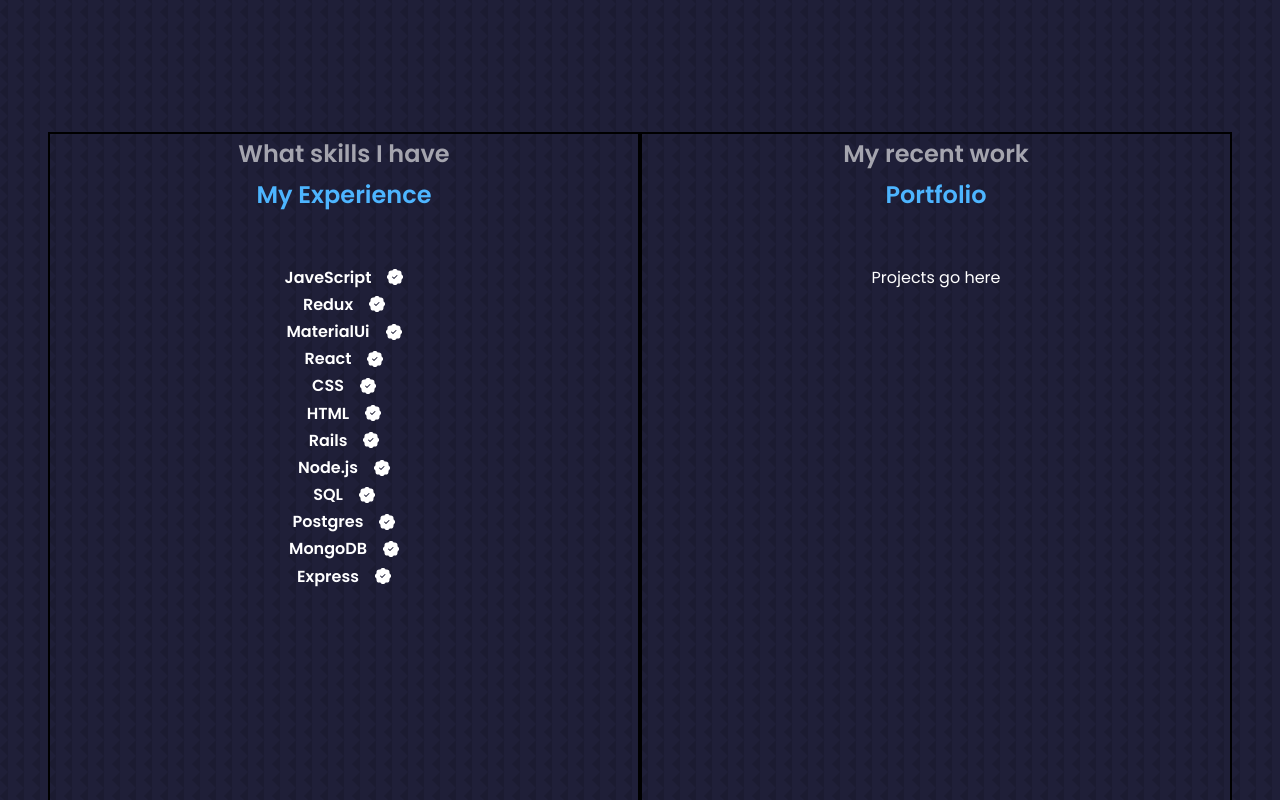
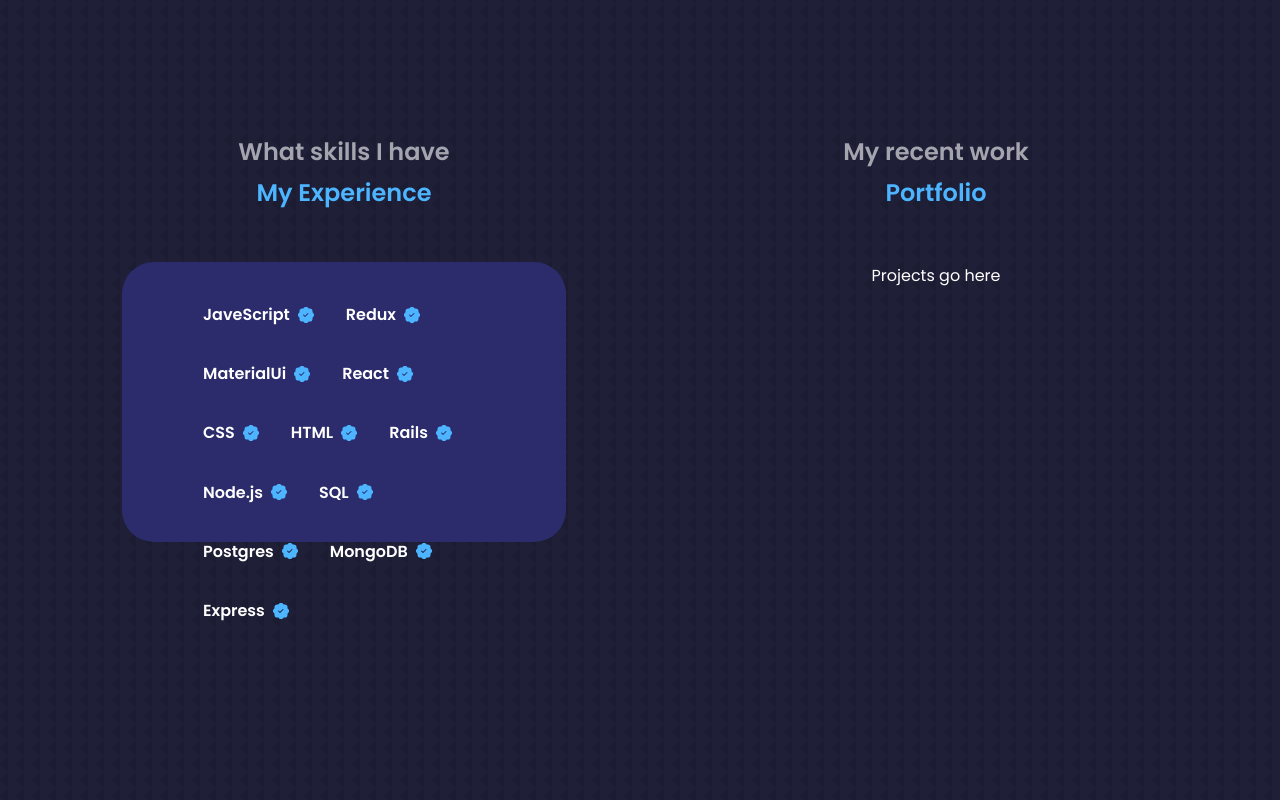
Before and after one commit to taine-rasmussen/portfoliov1, a React (Create React App) app: page / in a window 1280 px wide. Shown: the part 1900-2700 px from the top of the page. Built offline with nearby package versions, Linux system fonts and the light colour scheme.

Commit message:
skills styling

```diff
--- a/src/Components/Work/Work.css
+++ b/src/Components/Work/Work.css
@@ -10,18 +10,42 @@
   flex-wrap: wrap;
   justify-content: flex-start;
   /* height: 100%; */
-  border: 2px solid #000;
+  /* border: 2px solid #000; */
   width: 50%;
+}
+
+.work_skills_container {
+  display: flex;
+  flex-direction: row;
+  flex-wrap: wrap;
+  background: var(--colour-bg-variant);
+  padding: 2.4rem 5rem;
+  border-radius: 2rem;
+  width: 75%;
+  border: 1px solid transparent;
+  transition: var(--transition);
+  height: 35%;
+  gap: 2rem;
+}
+
+.work_skills_container:hover {
+  background: transparent;
+  border-color: var(--colour-primary-variant);
+  cursor: default;
 }
 
 .work_details {
   display: flex;
   justify-content: center;
   align-items: center;
-  gap: 1rem;
+  gap: 0.5rem;
+}
+
+.work_details_icon {
+  color: var(--colour-primary);
 }
 
 .projects_container {
-  border: 2px solid #000;
+  /* border: 2px solid #000; */
   width: 50%;
 }
--- a/src/Components/Work/Work.js
+++ b/src/Components/Work/Work.js
@@ -35,11 +35,11 @@
       <section className='wrapper_container'>
         <h5>What skills I have</h5>
         <h2>My Experience</h2>
-        <div>
+        <div className='work_skills_container'>
           {skills.map((skill) => (
             <article className='work_details' key={skill.language}>
               <h4>{skill.language}</h4>
-              <BsPatchCheckFill className='work_details-icon' />
+              <BsPatchCheckFill className='work_details_icon' />
             </article>
           ))}
         </div>
```
